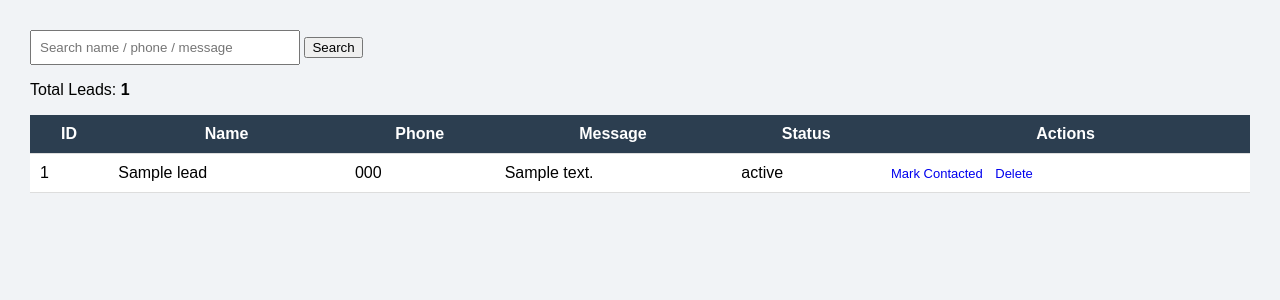
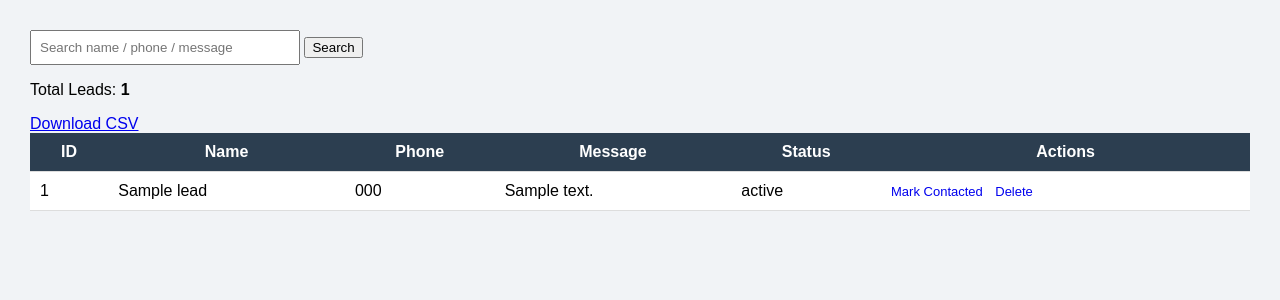
Before and after one commit to codewithahmed2005/Al-Meezan, a Flask app: page /admin in a window 1280 px wide. Shown: the part 98-398 px from the top of the page. Run offline with Flask 3, Linux system fonts and the light colour scheme; the visitor is signed in with stand-in values (Sample User, id 1); tables that the repository leaves empty hold one stand-in row (values such as "Sample post"); parts of the project's set-up code (start-up, migrations or seed data) failed here and were passed over.

Commit message:
Update admin.html

```diff
--- a/templates/admin.html
+++ b/templates/admin.html
@@ -78,6 +78,7 @@
                 {% endif %}
                 <a href="/admin/delete/{{ lead.id }}" onclick="return confirm('Delete this lead?')">Delete</a>
             </td>
+            <a href="/admin/download">Download CSV</a>
         </tr>
         {% endfor %}
     </table>
```
